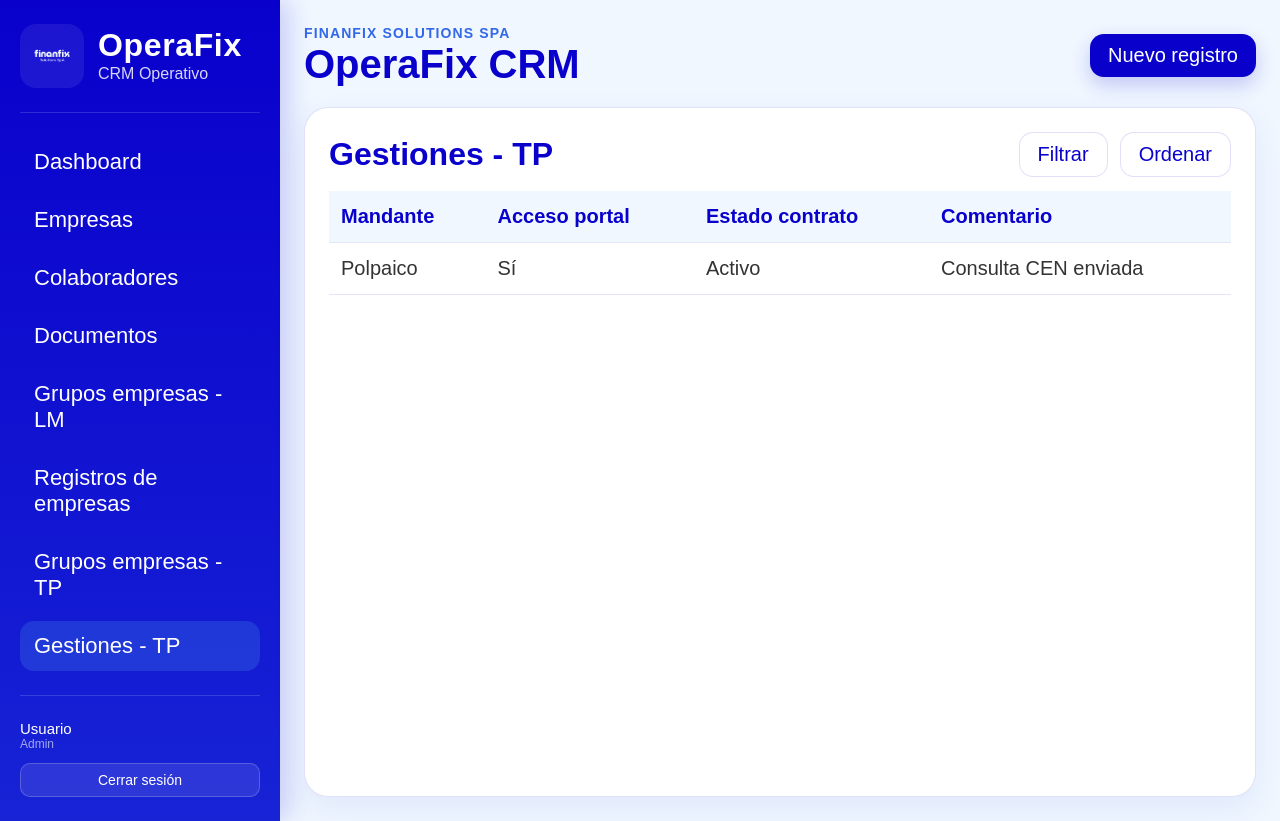
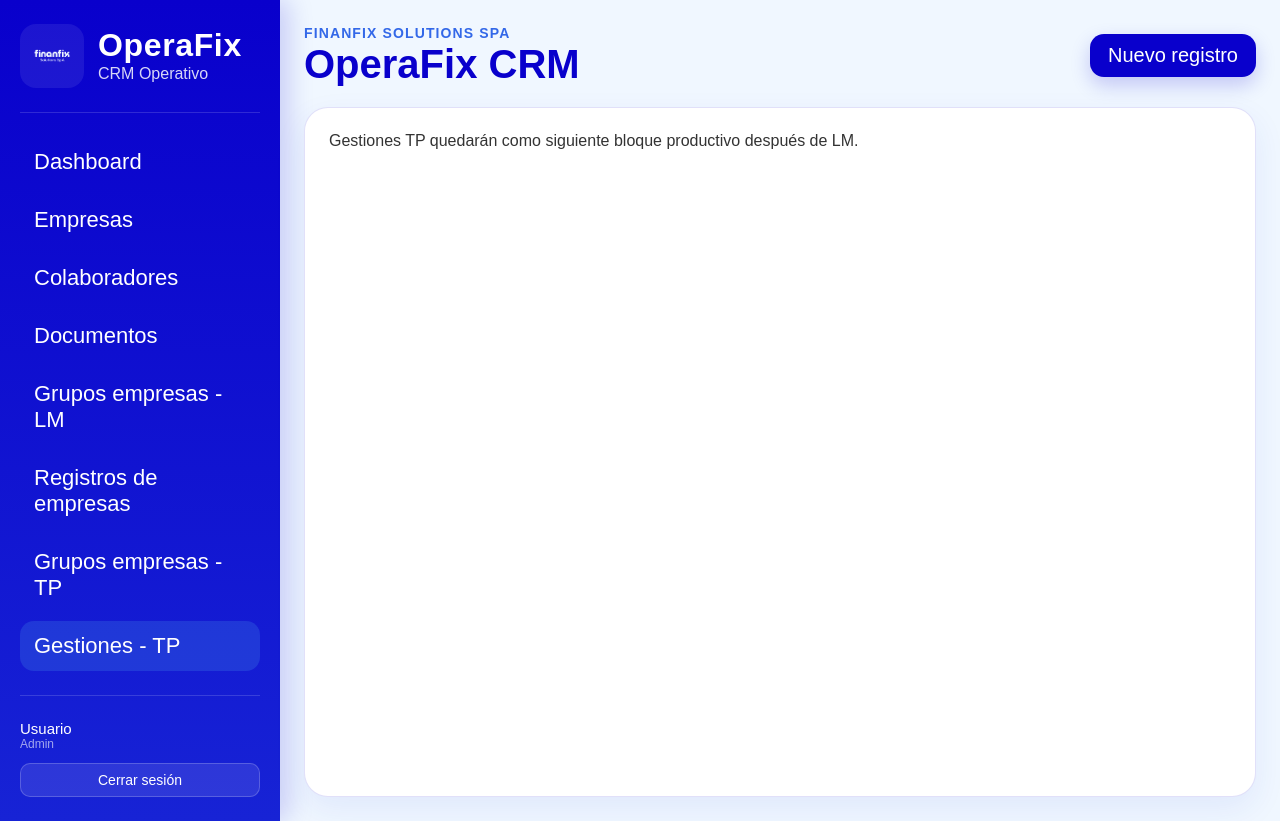
Before and after one commit to finanfixadm-oss/OperaFix, a React (Vite) app in the folder frontend/: page /gestiones-tp in a window 1280 px wide. Built offline with nearby package versions, Linux system fonts and the light colour scheme; no server answers; a web font is replaced by a local one.

Commit message:
Update TpRecordsPage.tsx

```diff
--- a/frontend/src/pages/TpRecordsPage.tsx
+++ b/frontend/src/pages/TpRecordsPage.tsx
@@ -1,20 +1,3 @@
-import DataTable from "../components/DataTable";
-
-const rows = [
-  { id: "1", mandante: "Polpaico", portal_access: "Sí", client_contract_status: "Activo", comment: "Consulta CEN enviada" }
-];
-
 export default function TpRecordsPage() {
-  return (
-    <DataTable
-      title="Gestiones - TP"
-      columns={[
-        { key: "mandante", label: "Mandante" },
-        { key: "portal_access", label: "Acceso portal" },
-        { key: "client_contract_status", label: "Estado contrato" },
-        { key: "comment", label: "Comentario" }
-      ]}
-      rows={rows}
-    />
-  );
+  return <div className="placeholder-panel">Gestiones TP quedarán como siguiente bloque productivo después de LM.</div>;
 }
```
